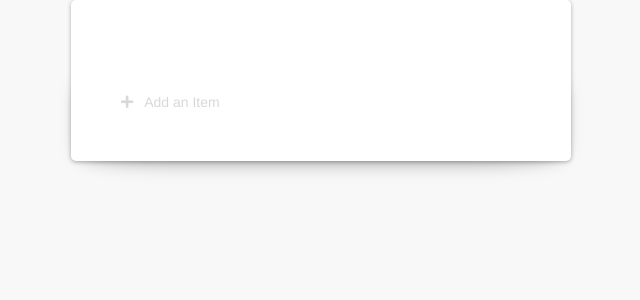
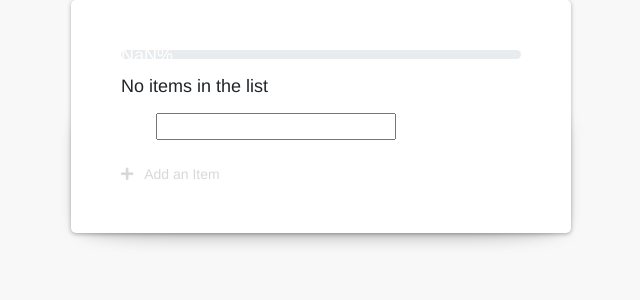
Before and after one commit to BlueScoreMan/project, a React (Create React App) app: page / in a window 1280 px wide. Both pictures are taken after a click on the element "Add an Item". Shown: the top 300 px of the page, without its empty margins (319-959 px from the left). Built offline with nearby package versions, Linux system fonts and the light colour scheme.

Commit message:
Add todo functionality (add, edit, submit, delete, localstorage persistence, decouple view and logic)

```diff
--- a/src/App.js
+++ b/src/App.js
@@ -1,43 +1,106 @@
 import React from 'react';
 import './App.css';
+
+const Progress = props => {
+  const { progress } = props
+  return (<div class="progress">
+    <div class="progress-bar" role="progressbar" aria-valuenow="25" aria-valuemin="0" aria-valuemax="100" style={{ width: progress + '%' }}>
+      {progress + '%'}
+    </div>
+  </div>)
+}
+const List = props => {
+  const { items, onClick, onDelete } = props
+  if (items.length > 0) {
+    return items.map(item => {
+      return (<span className="todo-wrap">
+        <span onClick={() => onClick(item.id)}>
+          <input type="checkbox" checked={item.isCompleted} />
+          <label for="1" className="todo"><i className="fa fa-check"></i>{item.text}</label>
+        </span>
+
+        <span className="delete-item" title="remove" onClick={() => onDelete(item.id)} >
+          <i className="fa fa-times-circle"></i>
+        </span>
+      </span>)
+    })
+  } else {
+    return (<p>No items in the list</p>)
+  }
+}
+const Input = props => {
+  const { isEditing, input, onChange } = props
+  if (isEditing) {
+    return (<span className="todo-wrap"> <input value={input} onChange={(e) => onChange(e)} /></span>)
+  } else { return false }
+}
+const Add = props => {
+  const { onEditing } = props
+  return (<div id="add-todo" onClick={() => onEditing()}><i className="fa fa-plus"></i> &nbsp; Add an Item</div>)
+}
 
 export default class App extends React.Component {
   constructor(props) {
     super(props)
     this.state = {
-      items: [], // Array of items
-      input: '', // Input from textfield -> added to list with submitButton
-      isEditing: false // Switch from edit to non-edit mode
+      items: [],
+      input: '',
+      isEditing: false,
+      progress: 0
     }
+  }
+  componentDidMount() {
+    let all = localStorage.getItem('items') !== null ? JSON.parse(localStorage.getItem('items')) : []
+    this.setState({ items: all }, () => this.setProgress(this.state.items))
+  }
+  componentDidUpdate() {
+    localStorage.setItem('items', JSON.stringify(this.state.items))
   }
   onEditing = () => {
     this.setState({ isEditing: !this.state.isEditing })
   }
-  onChange = e => { }
-  onSubmit = e => { }
-  onClick = id => { }
-  onDelete = id => { }
+  onChange = e => {
+    this.setState({ input: e.target.value })
+  }
+  onSubmit = e => {
+    e.preventDefault()
+    const item = {
+      id: new Date().getTime(),
+      text: this.state.input,
+      isCompleted: false
+    }
+    if (!this.state.input.length) { return false }
+    this.setState((state) => ({
+      items: state.items.concat(item),
+      input: ''
+    }), () => { this.setProgress(this.state.items) })
+  }
+  onClick = id => {
+    let updated = this.state.items.map(item => {
+      if (item.id === id) { item.isCompleted = !item.isCompleted }
+      return item
+    })
+    this.setState({ items: updated }, () => this.setProgress(updated))
+  }
+  onDelete = id => {
+    let filtered = this.state.items.filter(item => {
+      if (item.id !== id) { return item }
+    })
+    this.setState({ items: filtered }, () => this.setProgress(filtered))
+  }
+  setProgress = items => {
+    let checked = items.filter(item => { return item.isCompleted })
+    let progress = checked.length / items.length
+    this.setState({ progress: Math.floor(progress * 100) })
+  }
+
   render() {
     return (
-      <form id="todo-list">
-
-        {this.state.items.length < 0 ?
-          <span className="todo-wrap">
-            <span >
-              <input type="checkbox" />
-              <label for="1" className="todo"><i className="fa fa-check"></i></label>
-            </span>
-
-            <span className="delete-item" title="remove" >
-              <i className="fa fa-times-circle"></i>
-            </span>
-          </span> : <p></p>
-        }
-        {
-          this.state.isEditing ?
-            <span className="todo-wrap" ><input /></span> : false
-        }
-        <div id="add-todo" onClick={() => this.onEditing()}><i className="fa fa-plus"></i> &nbsp; Add an Item</div>
+      <form id="todo-list" onSubmit={(e) => this.onSubmit(e)}>
+        <Progress {...this.state} /><br />
+        <List {...this.state} onClick={this.onClick} onDelete={this.onDelete} />
+        <Input {...this.state} onChange={this.onChange} />
+        <Add onEditing={this.onEditing} />
       </form>
     );
   }
```
